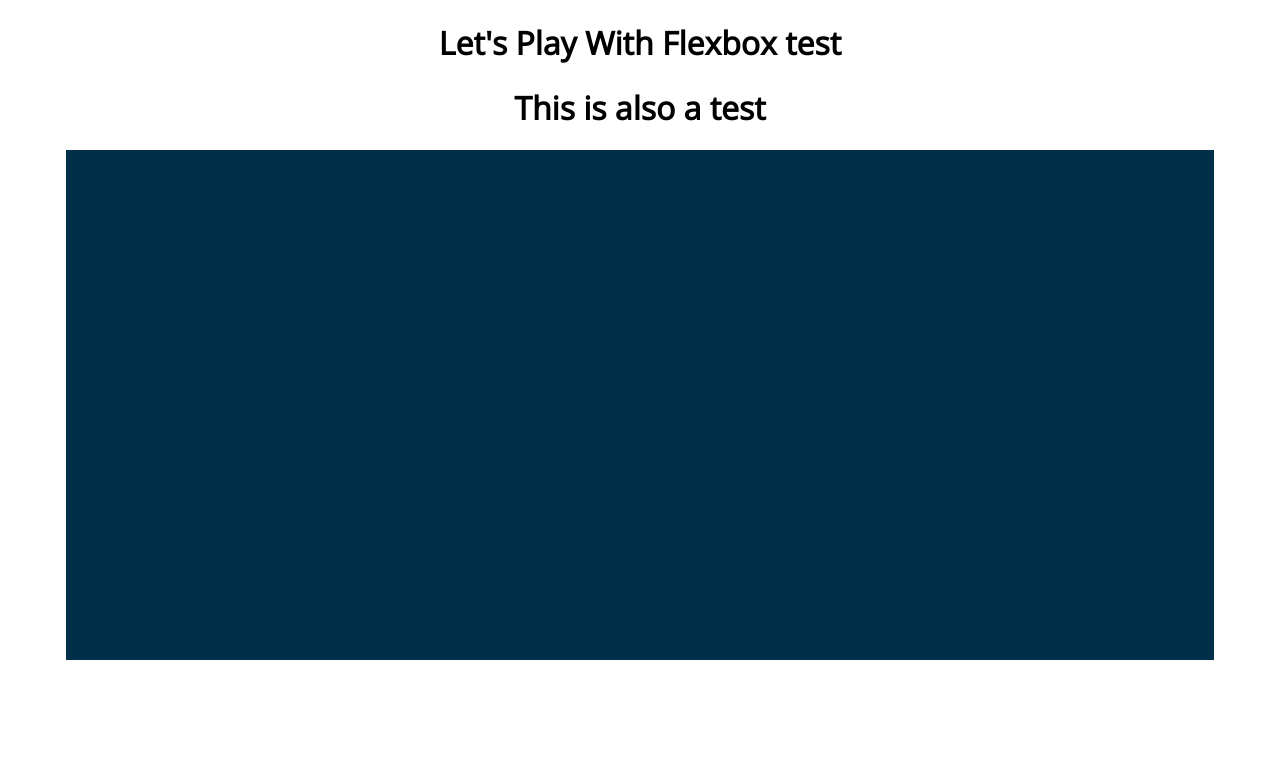
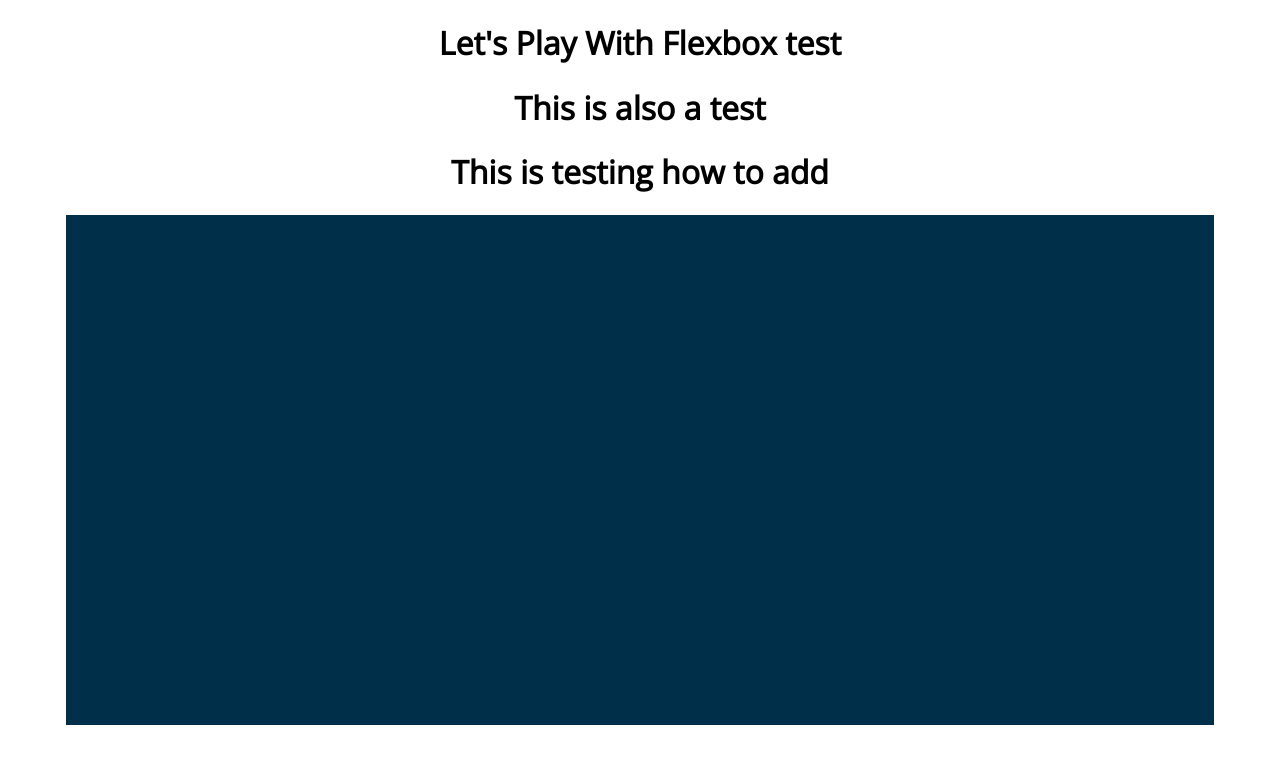
Before and after one commit to Kevington99/Practice, a plain HTML site: page Flexbox Starter/index.html in a window 1280 px wide. Drawn offline with nearby package versions, Linux system fonts and the light colour scheme.

Commit message:
Testing commiting an update

```diff
--- a/Flexbox Starter/index.html
+++ b/Flexbox Starter/index.html
@@ -13,6 +13,7 @@
 <body>
     <h1>Let's Play With Flexbox test</h1>
     <h1>This is also a test</h1>
+    <h1>This is testing how to add</h1>
 
 
     <section id="container">
```
